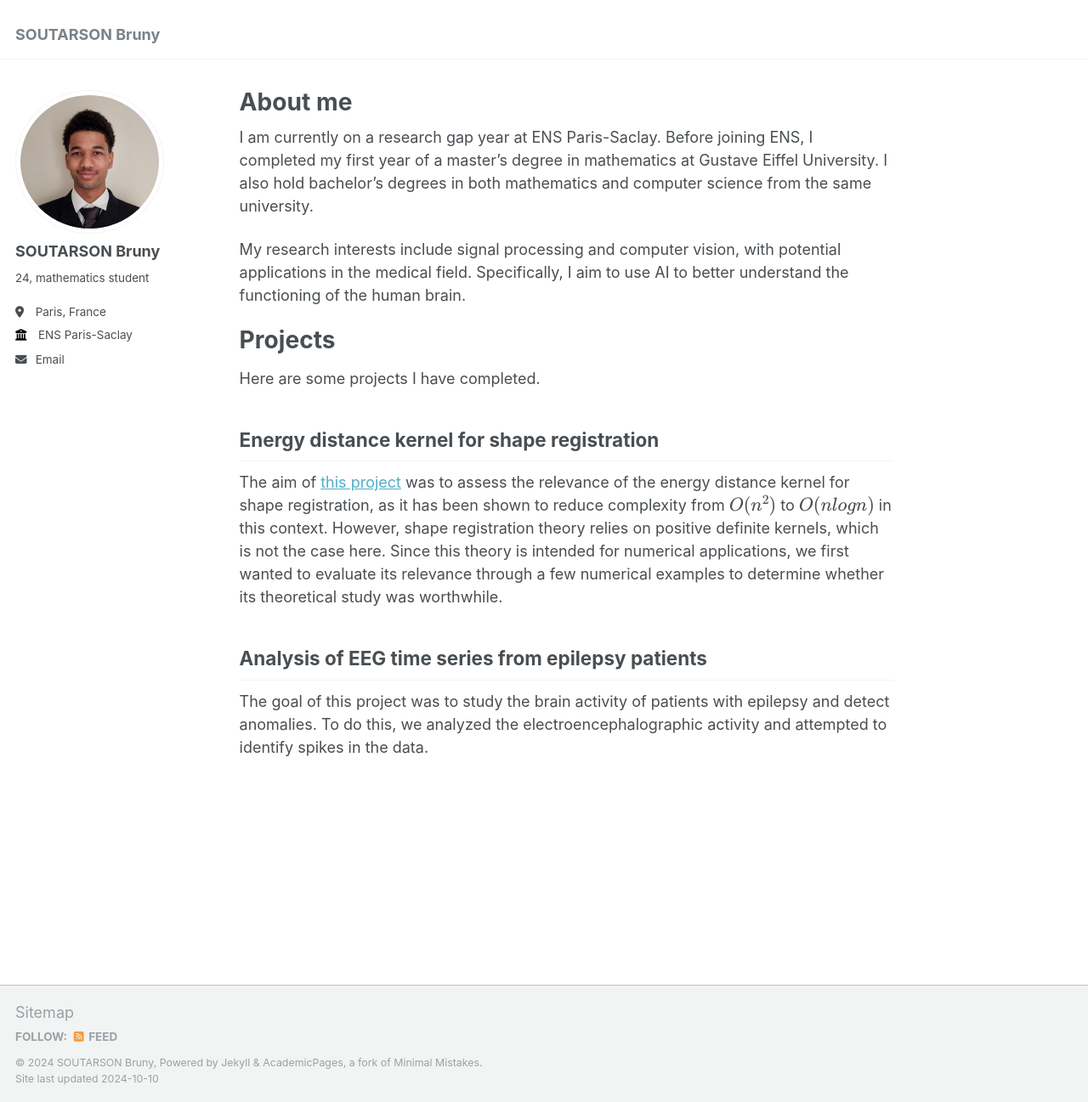
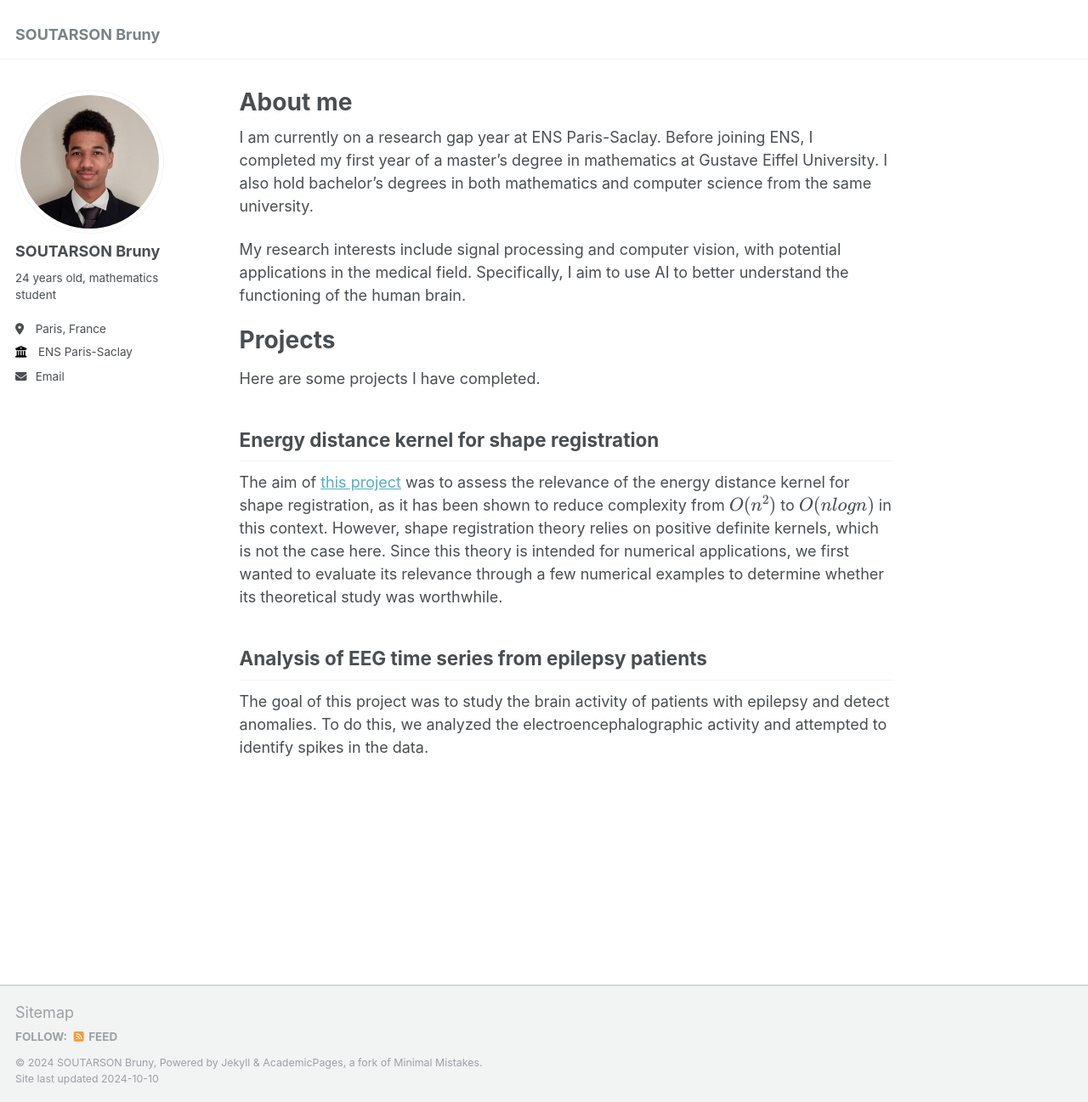
Before and after one commit to brutheg/brutheg.github.io, a Jekyll site: the page built from _pages/about.md, in a window 1280 px wide and 1297 px high. Shown: the whole window at 85% size. Built offline with Jekyll 4.4.1, drawn with Linux system fonts in a browser that asks for light colours.

Commit message:
Update _config.yml

```diff
--- a/_config.yml
+++ b/_config.yml
@@ -24,7 +24,7 @@ author:
   avatar           : "photo_bru.jpeg"
   name             : "SOUTARSON Bruny"
   pronouns         : # example: "she/her"
-  bio              : "24, mathematics student"
+  bio              : "24 years old, mathematics student"
   location         : "Paris, France"
   employer         : "ENS Paris-Saclay"
   uri              : # URL
```
